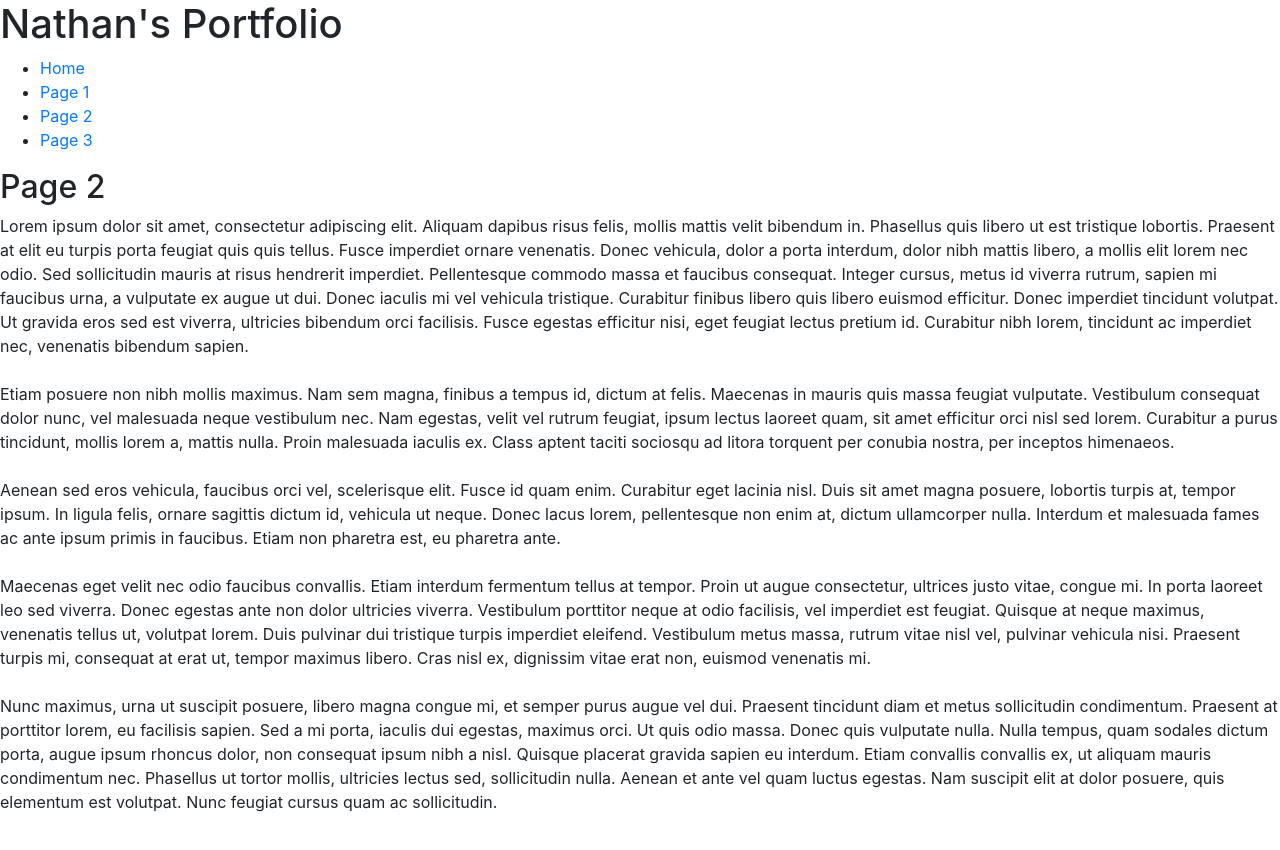
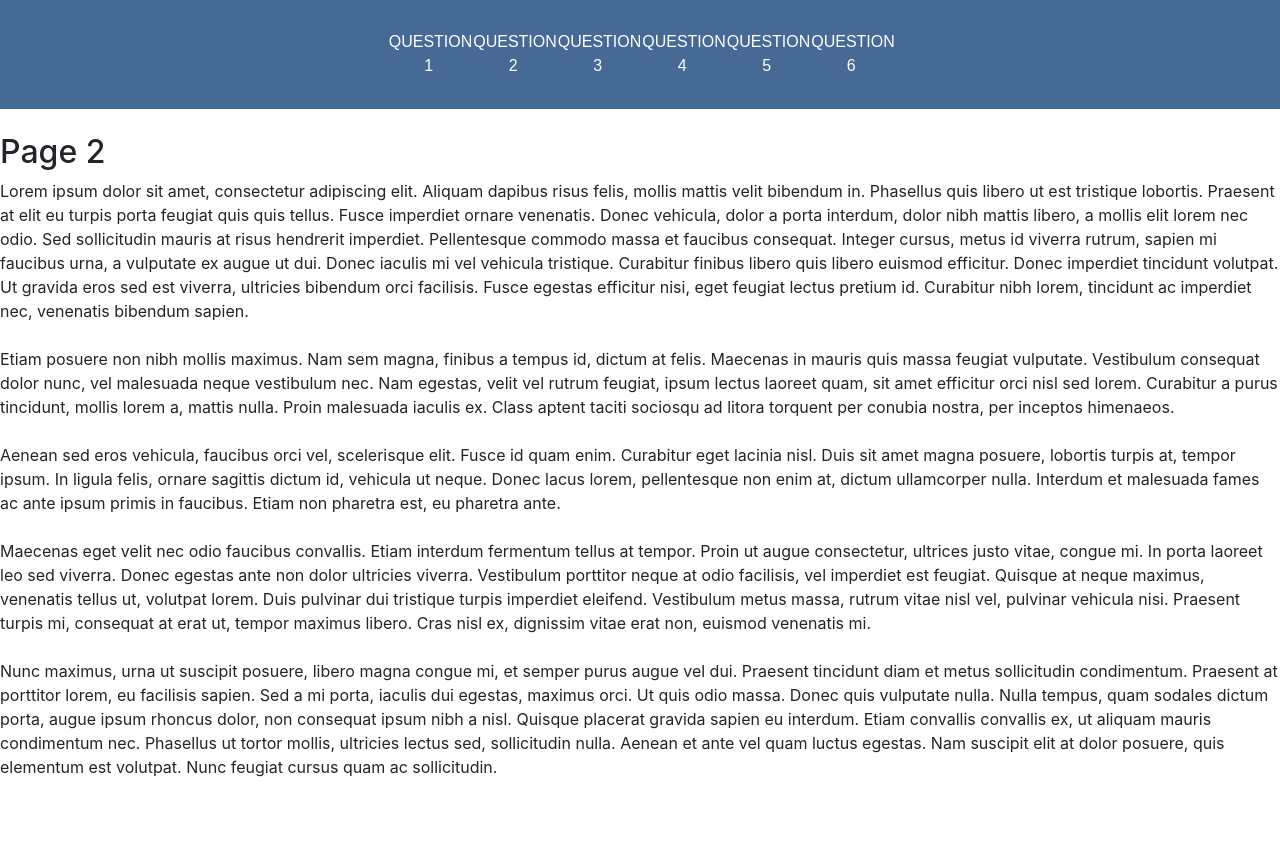
Before and after one commit to nbalcarc/headphone-website, a plain HTML site: page index.html in a window 1280 px wide. Shown: the top 850 px of the page. Drawn offline with nearby package versions, Linux system fonts and the light colour scheme; a web font is replaced by a local one.

Commit message:
Working on header

```diff
--- a/css/main.css
+++ b/css/main.css
@@ -0,0 +1,23 @@
+header {
+  background-color: #466995;
+  border-bottom: 1px solid #466995;
+  position: fixed;
+  width: 100%;
+  z-index: 10;
+}
+
+ul {
+  margin: 30px auto;
+  padding: 0 20px;
+  text-align: center;
+}
+
+li {
+  color: #FFF;
+  font-family: 'Oswald', sans-serif;
+  font-size: 16px;
+  font-weight: 300;
+  text-transform: uppercase;
+  display: inline-block;
+  width: 80px;
+}
--- a/index.html
+++ b/index.html
@@ -2,27 +2,24 @@
 <html lang="en">
 
 <head>
-    <!-- Metadata -->
-    <meta name="author" content="Nathan">
-    <title>Nathan's Practice Page</title>
-    <meta name="description" content="A practice website for Nathan.">
-    <meta charset="utf-8">
-    <meta name="viewport" content="width=device-width, initial-scale=1">
-
-    <!-- Fonts -->
-    <link rel="preconnect" href="https://fonts.googleapis.com">
-    <link rel="preconnect" href="https://fonts.gstatic.com" crossorigin>
-    <link href="https://fonts.google.com/css2?family=Open+Sans:wght@700&display=swap" rel="stylesheet">
-    <link href="https://fonts.googleapis.com/css2?family=Golos+Text&display=swap" rel="stylesheet">
-    <link href="https://fonts.googleapis.com/css2?family=Golos+Text&family=Rubik&display=swap" rel="stylesheet">
-
-    <!-- CSS -->
-    <link rel="stylesheet" href="css/bootstrap.css">
-    <link rel="stylesheet" type="text/css" href="css/main.css">
-
+    <script src="scripts/header.js"></script>
 </head>
 
 <body>
+
+    <header>
+        <ul>
+            <li>Question 1</li>
+            <li>Question 2</li>
+            <li>Question 3</li>
+            <li>Question 4</li>
+            <li>Question 5</li>
+            <li>Question 6</li>
+        </ul>
+    </header>
+
+
+
     <h1>Nathan's Portfolio</h1>
     <nav>
         <ul>
@@ -44,5 +41,56 @@
         Maecenas eget velit nec odio faucibus convallis. Etiam interdum fermentum tellus at tempor. Proin ut augue consectetur, ultrices justo vitae, congue mi. In porta laoreet leo sed viverra. Donec egestas ante non dolor ultricies viverra. Vestibulum porttitor neque at odio facilisis, vel imperdiet est feugiat. Quisque at neque maximus, venenatis tellus ut, volutpat lorem. Duis pulvinar dui tristique turpis imperdiet eleifend. Vestibulum metus massa, rutrum vitae nisl vel, pulvinar vehicula nisi. Praesent turpis mi, consequat at erat ut, tempor maximus libero. Cras nisl ex, dignissim vitae erat non, euismod venenatis mi.
         <br><br>
         Nunc maximus, urna ut suscipit posuere, libero magna congue mi, et semper purus augue vel dui. Praesent tincidunt diam et metus sollicitudin condimentum. Praesent at porttitor lorem, eu facilisis sapien. Sed a mi porta, iaculis dui egestas, maximus orci. Ut quis odio massa. Donec quis vulputate nulla. Nulla tempus, quam sodales dictum porta, augue ipsum rhoncus dolor, non consequat ipsum nibh a nisl. Quisque placerat gravida sapien eu interdum. Etiam convallis convallis ex, ut aliquam mauris condimentum nec. Phasellus ut tortor mollis, ultricies lectus sed, sollicitudin nulla. Aenean et ante vel quam luctus egestas. Nam suscipit elit at dolor posuere, quis elementum est volutpat. Nunc feugiat cursus quam ac sollicitudin.
+        <br><br>
+        <br><br>
+        <br><br>
+        <br><br>
+        <br><br>
+        <br><br>
+        <br><br>
+        <br><br>
+        <br><br>
+        <br><br>
+        <br><br>
+        <br><br>
+        <br><br>
+        <br><br>
+        <br><br>
+        <br><br>
+        <br><br>
+        <br><br>
+        <br><br>
+        <br><br>
+        <br><br>
+        <br><br>
+        <br><br>
+        <br><br>
+        <br><br>
+        <br><br>
+        <br><br>
+        <br><br>
+        <br><br>
+        <br><br>
+        <br><br>
+        <br><br>
+        <br><br>
+        <br><br>
+        <br><br>
+        <br><br>
+        <br><br>
+        <br><br>
+        <br><br>
+        <br><br>
+        <br><br>
+        <br><br>
+        <br><br>
+        <br><br>
+        <br><br>
+        <br><br>
+        <br><br>
+        <br><br>
+        <br><br>
+        <br><br>
+        hi
     </p>
 </body>
--- a/scripts/header.js
+++ b/scripts/header.js
@@ -1,6 +1,19 @@
 document.write("\
-    <h1>Test 1</h1>\
-    <h2> Okay so we testing 'this'</h2>\
-    <h2> And \"this\"</h2>\
-");
-document.write("<h1>We testing this thing</h1>");
+    <!-- Metadata -->\
+    <meta name=\"author\" content=\"Nathan Balcarcel\">\
+    <title>Sound Advice</title>\
+    <meta name=\"description\" content=\"We give sound advice for headphones, IEMs and speakers.\">\
+    <meta charset=\"utf-8\">\
+    <meta name=\"viewport\" content=\"width=device-width, initial-scale=1\">\
+\
+    <!-- Fonts -->\
+    <link rel=\"preconnect\" href=\"https://fonts.googleapis.com\">\
+    <link rel=\"preconnect\" href=\"https://fonts.gstatic.com\" crossorigin>\
+    <link href=\"https://fonts.google.com/css2?family=Open+Sans:wght@700&display=swap\" rel=\"stylesheet\">\
+    <link href=\"https://fonts.googleapis.com/css2?family=Golos+Text&display=swap\" rel=\"stylesheet\">\
+    <link href=\"https://fonts.googleapis.com/css2?family=Golos+Text&family=Rubik&display=swap\" rel=\"stylesheet\">\
+\
+    <!-- CSS -->\
+    <link rel=\"stylesheet\" href=\"css/bootstrap.css\">\
+    <link rel=\"stylesheet\" type=\"text/css\" href=\"css/main.css\">\
+    ")
```
Also changed, not shown: catalog.html (+8 -10 lines).
